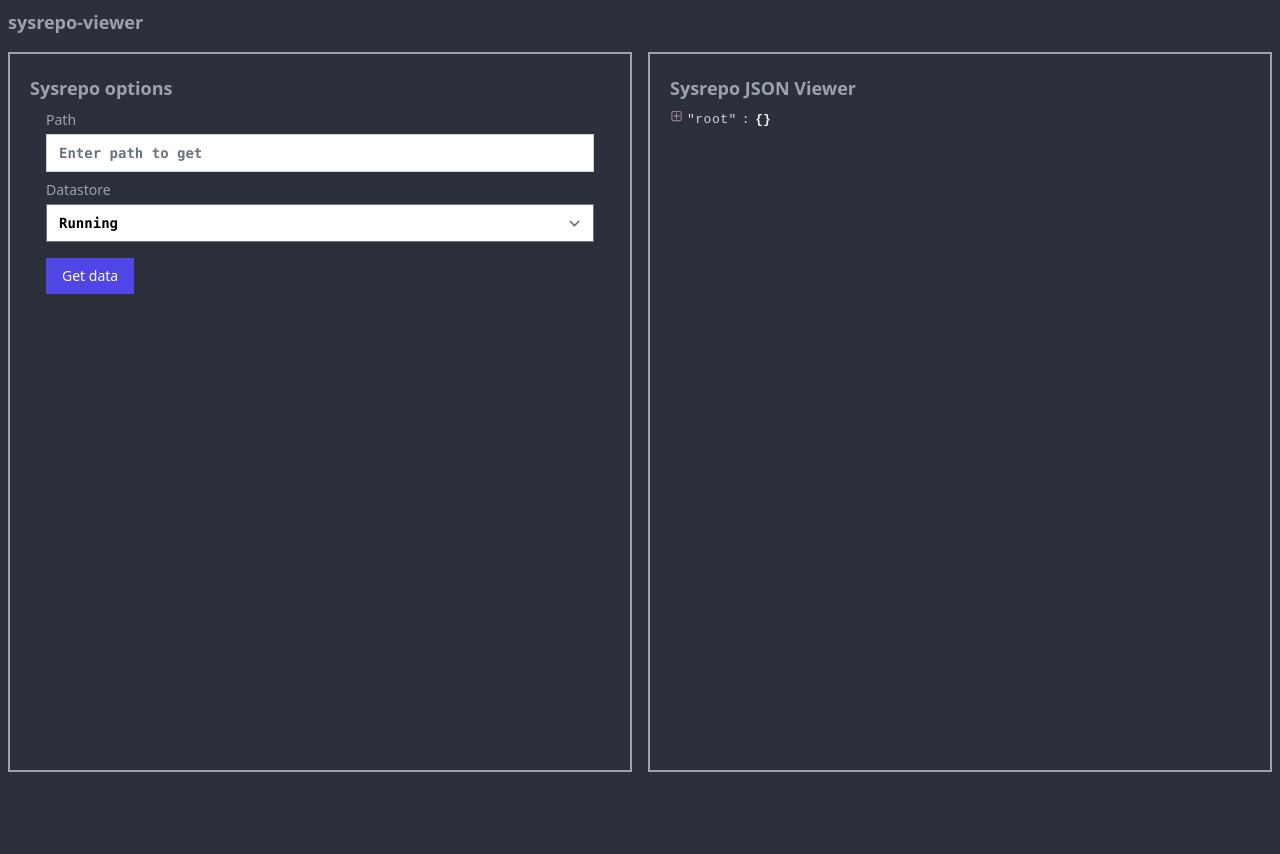
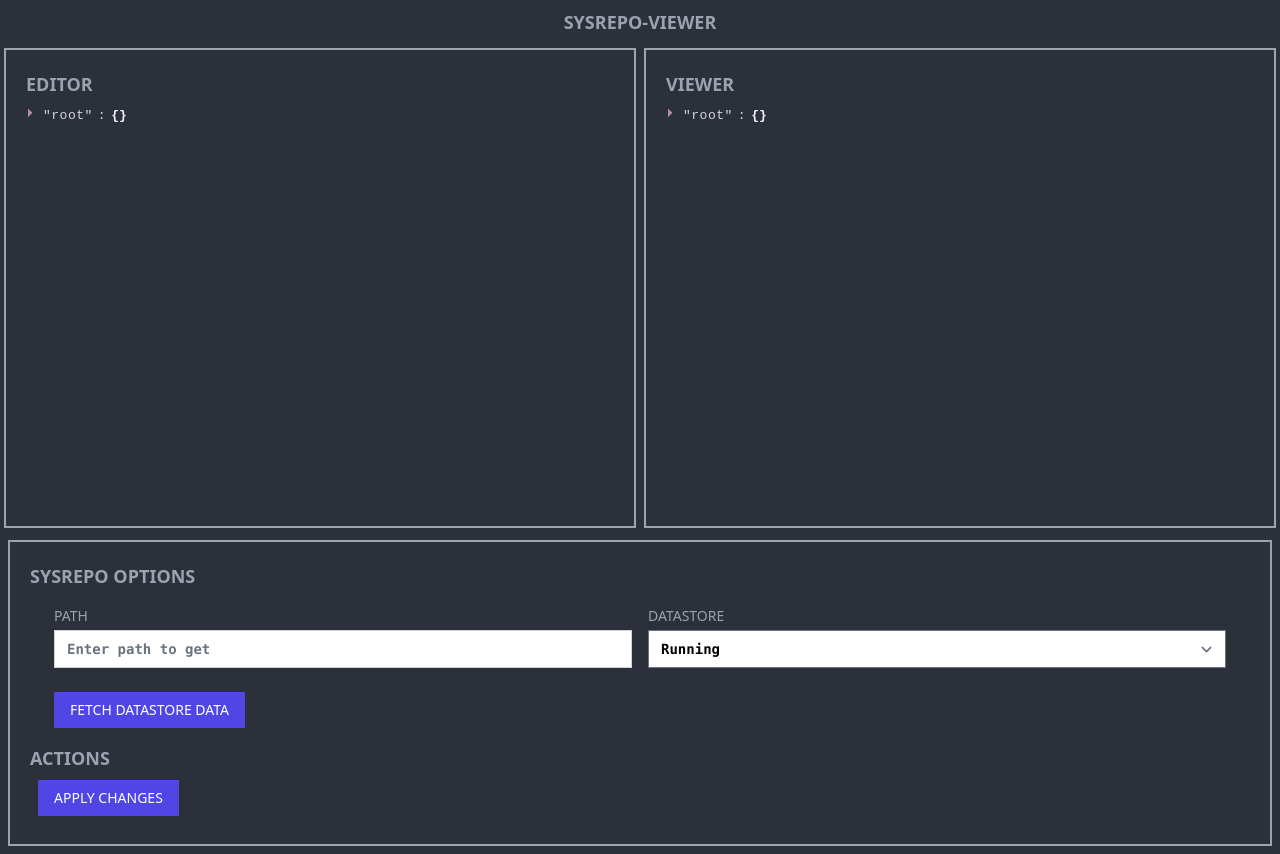
Before and after one commit to sartura/sysrepo-viewer, a React (Create React App) app in the folder frontend/sysrepo-viewer/: page / in a window 1280 px wide. Before the commit the page ends 800 px from the top, so only its background shows below. Built offline with nearby package versions, Linux system fonts and the light colour scheme.

Commit message:
Redesign page - add view and edit JSON sections

```diff
--- a/frontend/sysrepo-viewer/src/components/PageBody.jsx
+++ b/frontend/sysrepo-viewer/src/components/PageBody.jsx
@@ -1,71 +1,101 @@
 import { useState } from 'react'
 import ReactJson from 'react-json-view'
-import FadeLoader from "react-spinners/FadeLoader"
 import axios from 'axios'
+
+function showError(error) {
+    alert(error)
+}
 
 export default function PageBody() {
     const [path, setPath] = useState('')
     const [datastore, setDatastore] = useState('Running')
-    const [viewerObject, setViewerObject] = useState({})
-    const [loading, setLoading] = useState(false)
+    const [viewObject, setViewObject] = useState({})
+    const [editObject, setEditObject] = useState({})
 
     // /sysrepo-viewer-example:test-container
 
-    function editCallback(data) {
-        console.log(data)
-
-        setLoading(true)
-
+    function applyChanges() {
         axios.post('http://localhost:5000/edit',
             {
-                modified: data.updated_src
+                modified: editObject
             })
             .then(function (response) {
-                setViewerObject(data.updated_src)
-                setLoading(false)
+                setViewObject(editObject)
             })
             .catch(function (error) {
-                // TODO: display error
-                // setLoading(false)
+                // don't change the view object - stays the same until errors resolved
+                showError(error)
             })
+    }
 
-        return false
+    function getData(data) {
+        console.log(path)
+        console.log(datastore)
+
+        axios.post('http://localhost:5000/', {
+            path,
+            datastore: datastore.toLowerCase(),
+        }).then(function (response) {
+            setViewObject(response.data)
+            setEditObject(response.data)
+        }).catch(function (error) {
+            showError(error)
+        })
+    }
+
+    function editCallback(data) {
+        setEditObject(data.updated_src)
+    }
+
+    function addCallback(data) {
+        setEditObject(data.updated_src)
     }
 
     function deleteCallback(data) {
-
-    }
-
-    function addCallback(data) {
-
-    }
-
-    async function getData(data) {
-        console.log(path)
-        console.log(datastore)
-        setLoading(true)
-        const response = await axios.post('http://localhost:5000/', {
-            path,
-            datastore: datastore.toLowerCase(),
-        })
-        setLoading(false)
-        setViewerObject(response.data)
+        setEditObject(data.updated_src)
     }
 
     return (
-        <div className="w-full flex">
-            <div className="w-1/2 m-2 p-5 text-gray-400 border-2 border-gray-400">
-                <h1 className="font-bold text-lg">Sysrepo options</h1>
+        <div className="flex-wrap">
+            <div className="flex">
+                <div className="w-1/2 m-1 p-5 border-2 border-gray-400 text-gray-400 overflow-y-auto h-[30rem]">
+                    <h1 className="font-bold text-lg mb-2 uppercase">Editor</h1>
+                    <ReactJson src={editObject}
+                        theme="ocean"
+                        onEdit={datastore === 'Running' ? editCallback : false}
+                        onDelete={datastore === 'Running' ? addCallback : false}
+                        onAdd={datastore === 'Running' ? deleteCallback : false}
+                        displayDataTypes={false}
+                        displayObjectSize={false}
+                        indentWidth={4}
+                        collapseStringsAfterLength={20}
+                        validationMessage={null} />
+                </div>
+                <div className="w-1/2 m-1 p-5 border-2 border-gray-400 text-gray-400 overflow-y-auto h-[30rem]">
+                    <h1 className="font-bold text-lg mb-2 uppercase">Viewer</h1>
+                    <ReactJson src={viewObject}
+                        theme="ocean"
+                        displayDataTypes={false}
+                        displayObjectSize={false}
+                        indentWidth={4}
+                        collapseStringsAfterLength={20}
+                        validationMessage={null}
+                        enableClipboard={false} />
+                </div>
+            </div>
+            <div className="m-2 p-5 text-gray-400 border-2 border-gray-400 flex-wrap">
+                <h1 className="font-bold text-lg uppercase">sysrepo options</h1>
                 <div className="m-2">
-                    <div className="m-2">
-                        <label htmlFor="path" className="block text-sm font-medium mb-1">
+                    <div className="m-2 flex">
+                        <div className="w-1/2 m-2">
+                            <label htmlFor="path" className="block text-sm font-medium mb-1 uppercase">
                                 Path
                             </label>
                             <input type="text" id="path" className="flex-1 text-black font-semibold font-mono block w-full rounded-none sm:text-sm border-gray-300" placeholder="Enter path to get" onChange={event => setPath(event.target.value)} />
                         </div>
 
-                    <div className="m-2">
-                        <label htmlFor="datastore" className="block text-sm font-medium mb-1">
+                        <div className="w-1/2 m-2">
+                            <label htmlFor="datastore" className="block text-sm font-medium mb-1 uppercase">
                                 Datastore
                             </label>
                             <select
@@ -77,32 +107,22 @@ export default function PageBody() {
                                 <option>Operational</option>
                             </select>
                         </div>
-                    <div>
-                        <button type="button" className="m-2 justify-center py-2 px-4 text-sm font-medium rounded-none text-white bg-indigo-600" onClick={getData}>
-                            Get data
+                    </div>
+
+                    <div className="m-2 w-1/2">
+                        <button type="button" className="m-2 justify-center py-2 px-4 text-sm font-medium rounded-none uppercase text-white bg-indigo-600" onClick={getData}>
+                            fetch datastore data
                         </button>
                     </div>
-
                 </div>
-                <div className="w-full flex justify-center">
-                    <div className="mx-auto">
-                        <FadeLoader color={'#4f46e5'} loading={loading} size={150} css={"margin-right: auto; margin-left: auto;"} />
+                <h1 className="font-bold text-lg uppercase">actions</h1>
+                <div className="flex-wrap">
+                    <div className="flex">
+                        <button type="button" className="m-2 justify-center py-2 px-4 text-sm font-medium rounded-none uppercase text-white bg-indigo-600" onClick={applyChanges}>
+                            apply changes
+                        </button>
                     </div>
                 </div>
-            </div>
-            <div className="w-1/2 m-2 p-5 border-2 border-gray-400 text-gray-400 overflow-y-auto h-[45rem]">
-                <h1 className="font-bold text-lg mb-2">Sysrepo JSON Viewer</h1>
-                <ReactJson src={viewerObject}
-                    theme="ocean"
-                    iconStyle="square"
-                    onEdit={datastore === 'Running' ? editCallback : false}
-                    onDelete={datastore === 'Running' ? deleteCallback : false}
-                    onAdd={datastore === 'Running' ? addCallback : false}
-                    displayDataTypes={false}
-                    displayObjectSize={false}
-                    indentWidth={4}
-                    collapseStringsAfterLength={20}
-                    validationMessage={null} />
             </div>
         </div>
     )
--- a/frontend/sysrepo-viewer/src/components/PageHeader.jsx
+++ b/frontend/sysrepo-viewer/src/components/PageHeader.jsx
@@ -1,7 +1,7 @@
 export default function PageHeader() {
     return (
         <div className="w-full p-2">
-            <h1 className="text-lg font-bold text-gray-400">sysrepo-viewer</h1>
+            <h1 className="text-lg font-bold text-gray-400 text-center uppercase">sysrepo-viewer</h1>
         </div>
     )
 }
--- a/frontend/sysrepo-viewer/src/index.css
+++ b/frontend/sysrepo-viewer/src/index.css
@@ -5,7 +5,3 @@
 body {
     background-color: #2b303b;
 }
-
-.validation-failure {
-    display: none;
-}
```
Also changed, not shown: 1 other file (tests, documents, lock files or other folders). Lines whose indentation alone changed are shown as unchanged.
